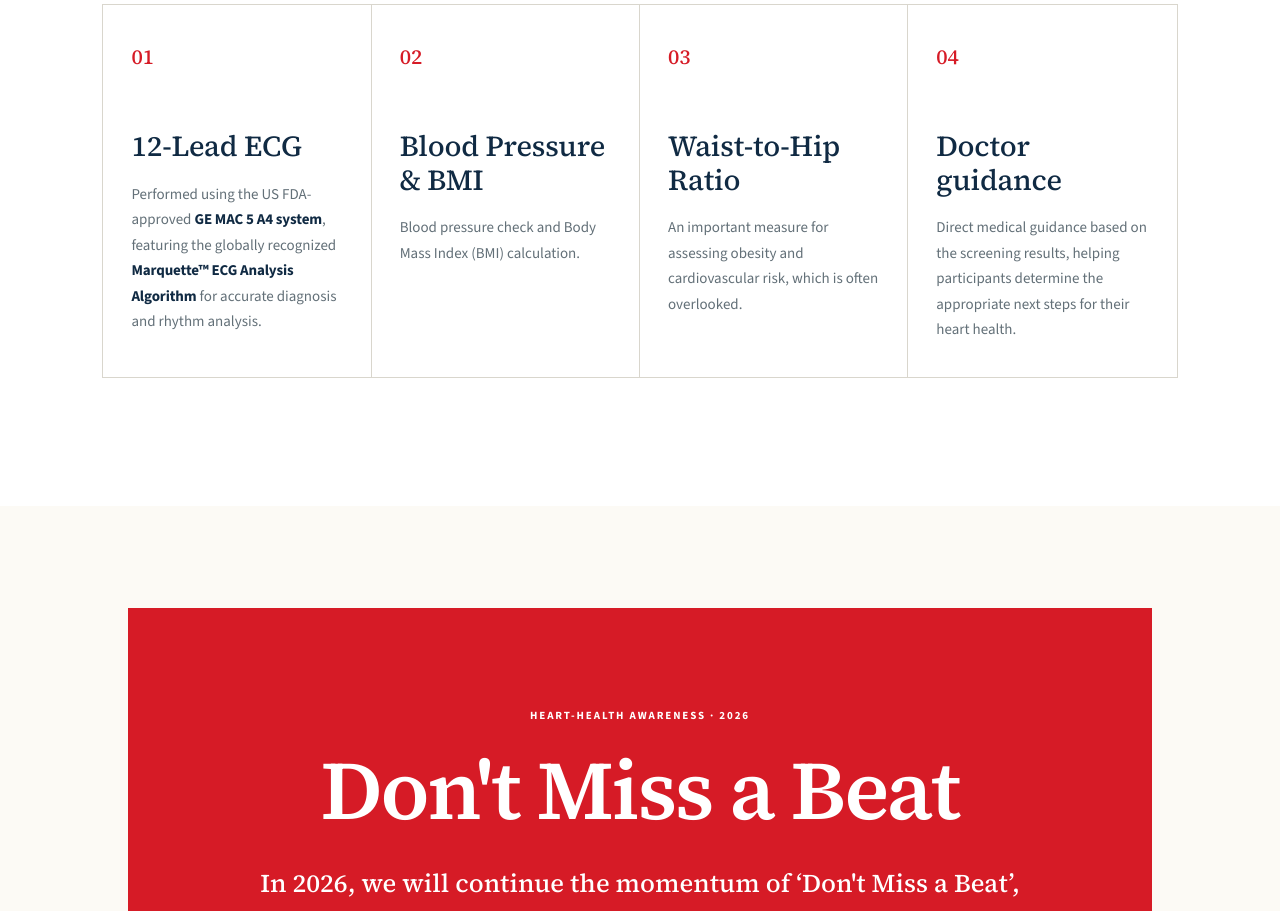
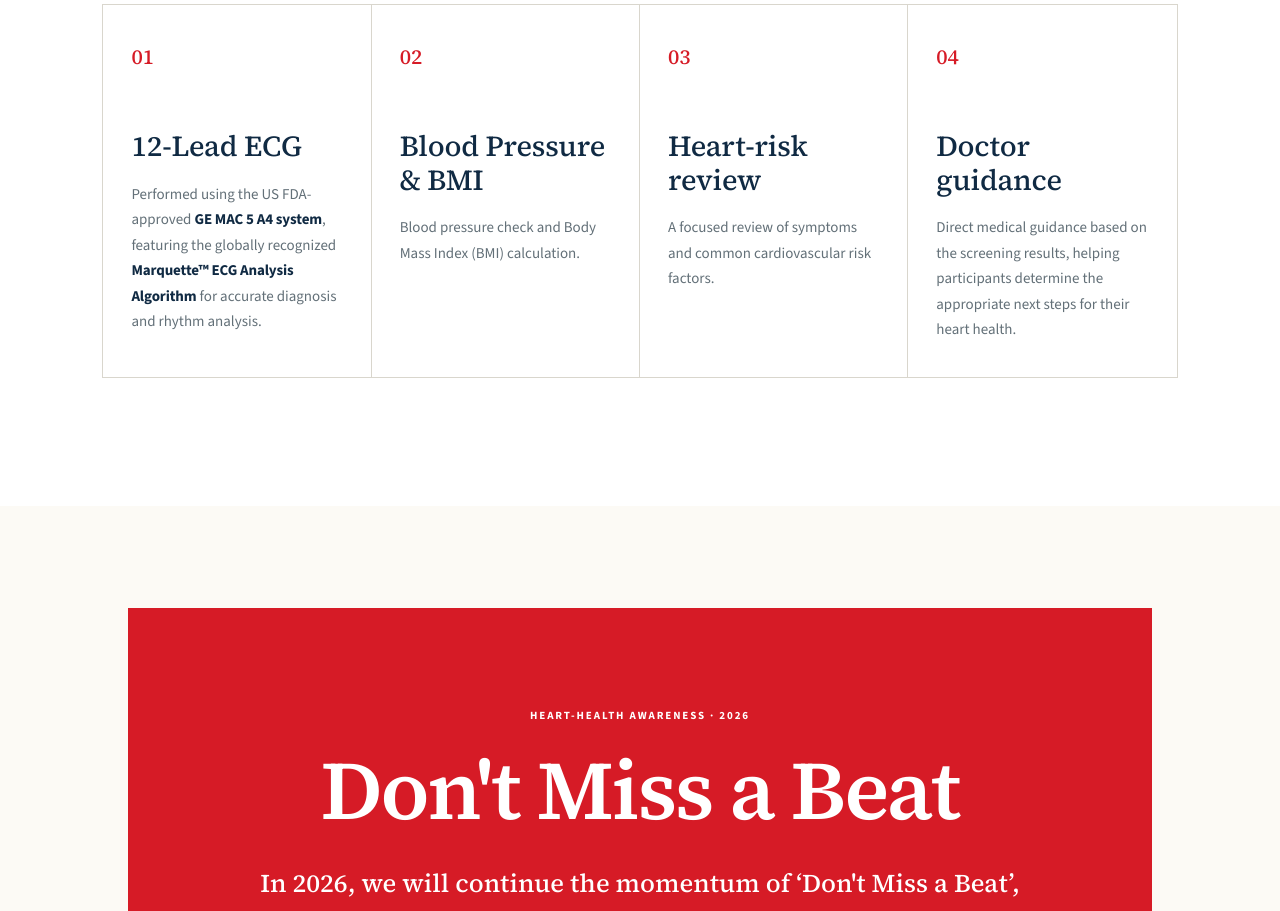
Before and after one commit to DrKulwantYadav/dky, a Next.js app: page /world-heart-day-free-ecg-camp in a window 1280 px wide. Shown: the part 1360-2271 px from the top of the page. Built offline with nearby package versions, Linux system fonts and the light colour scheme.

Commit message:
Update heart-risk review camp service

```diff
--- a/app/world-heart-day-free-ecg-camp/page.tsx
+++ b/app/world-heart-day-free-ecg-camp/page.tsx
@@ -30,8 +30,8 @@ const focusedChecks = [
   },
   {
     number: "03",
-    title: "Waist-to-Hip Ratio",
-    description: <>An important measure for assessing obesity and cardiovascular risk, which is often overlooked.</>,
+    title: "Heart-risk review",
+    description: <>A focused review of symptoms and common cardiovascular risk factors.</>,
   },
   {
     number: "04",
```
